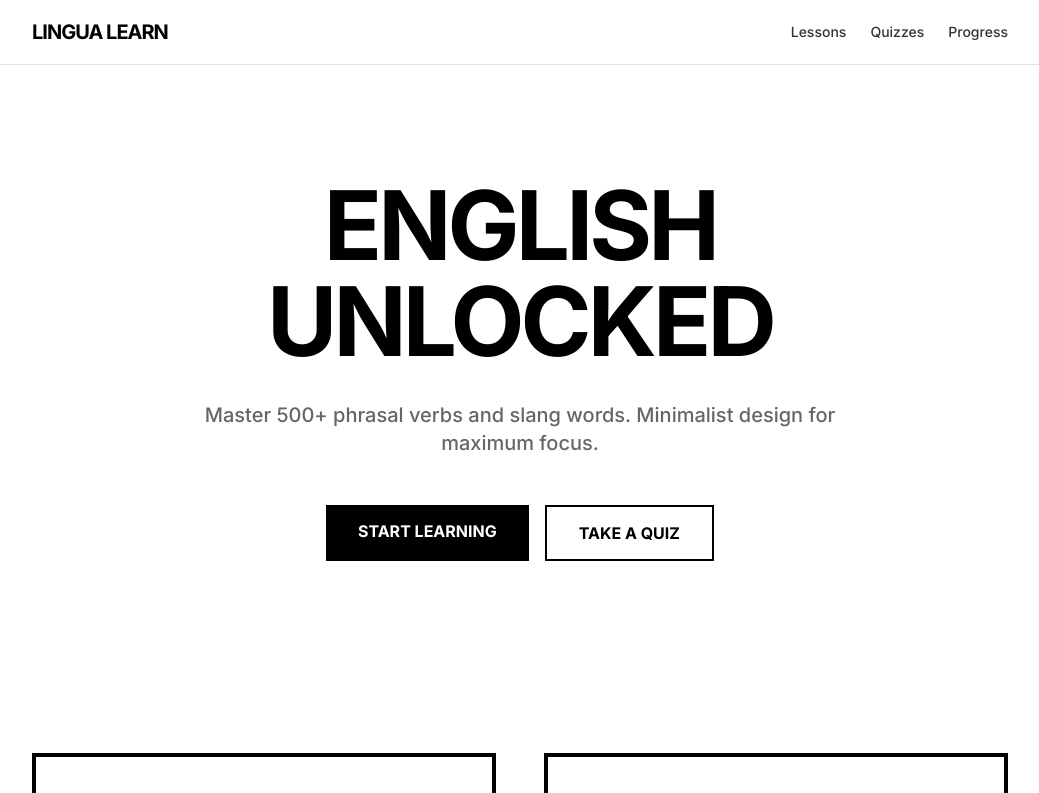
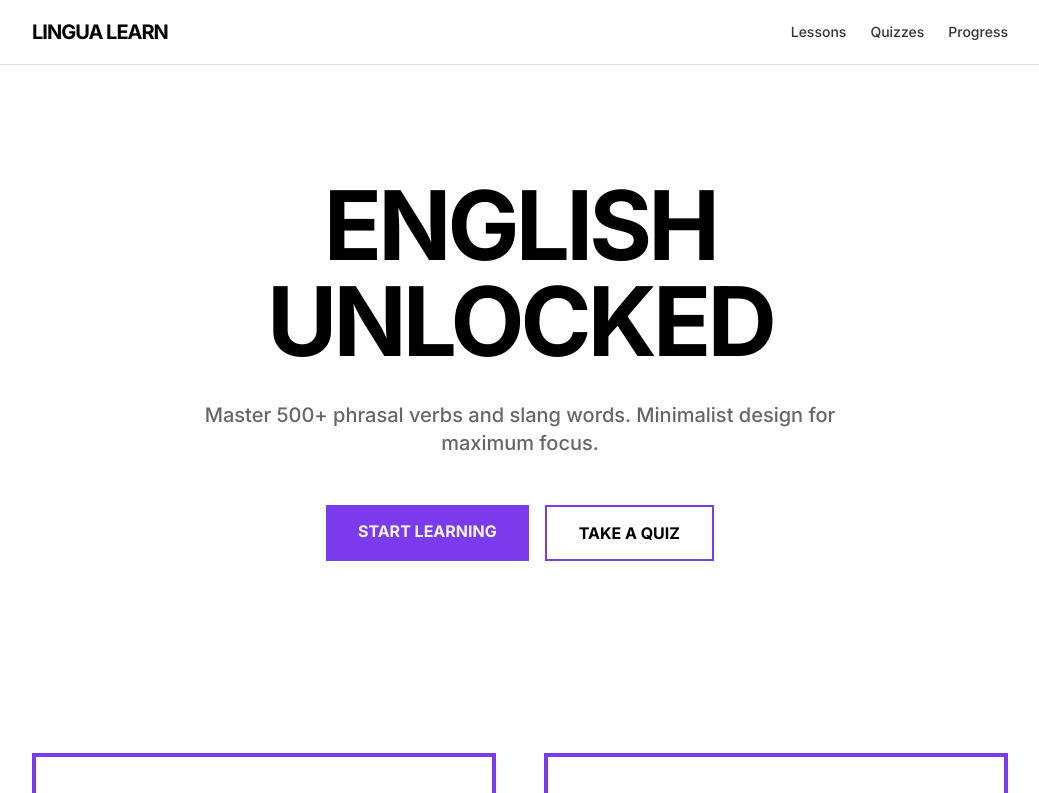
Before and after one commit to kbreabhayle/lingua-learn, a Next.js app: page / in a window 1280 px wide. Shown: the top 793 px of the page, without its empty margins (120-1159 px from the left). Built offline with nearby package versions, Linux system fonts and the light colour scheme.

Commit message:
style: update theme to purple with black and white

```diff
--- a/src/app/globals.css
+++ b/src/app/globals.css
@@ -3,10 +3,14 @@
 :root {
   --background: #ffffff;
   --foreground: #000000;
-  --primary: #000000;
-  --secondary: #ffffff;
-  --muted: #f5f5f5;
-  --border: #e2e2e2;
+  --primary: #7c3aed;
+  /* Violet 600 */
+  --secondary: #f5f3ff;
+  /* Violet 50 */
+  --muted: #ede9fe;
+  /* Violet 100 */
+  --border: #ddd6fe;
+  /* Violet 200 */
 }
 
 @theme inline {
```
